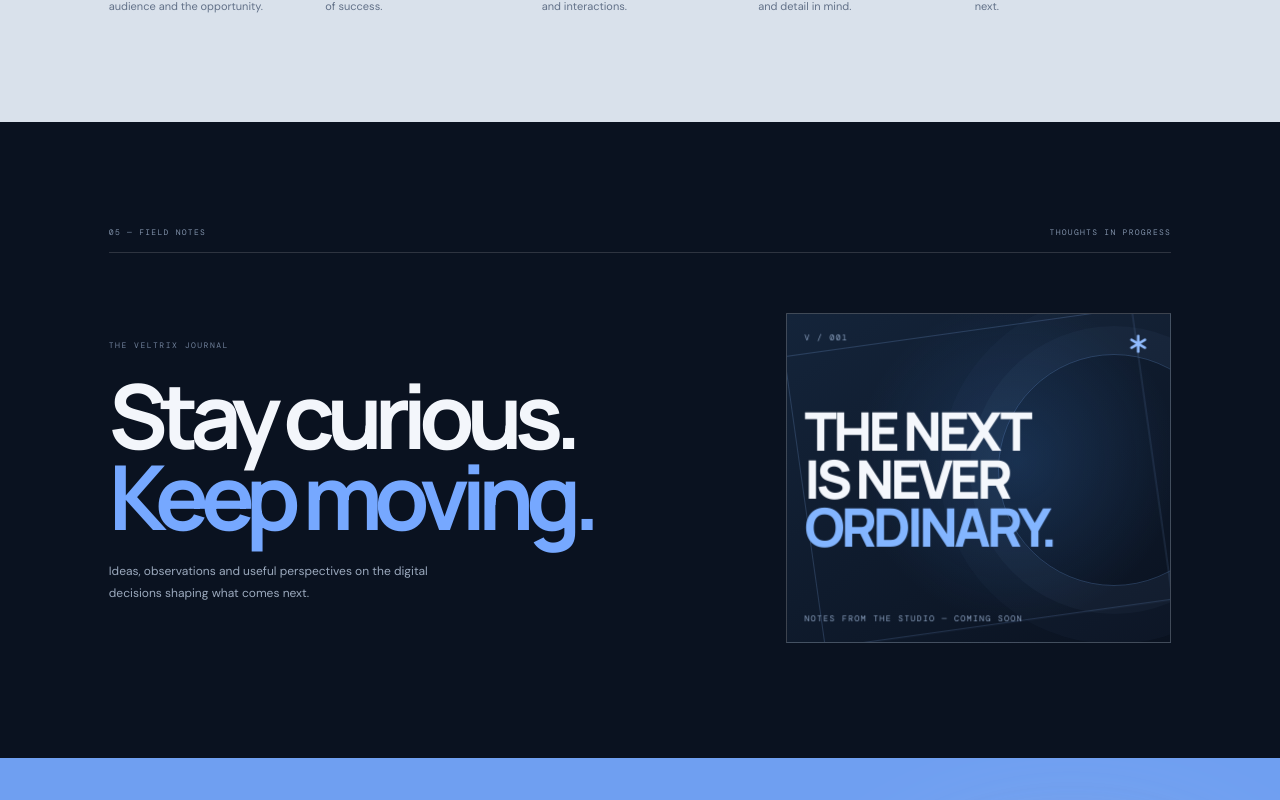
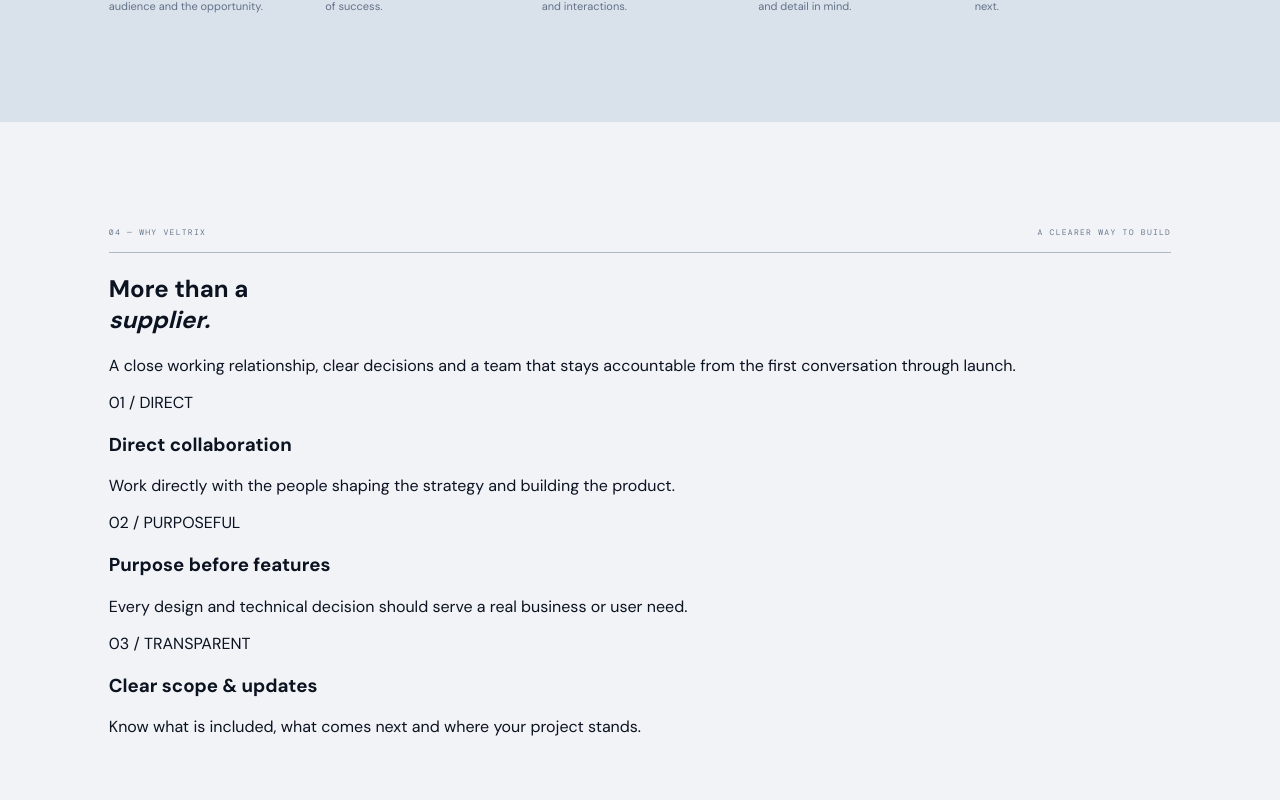
Before and after one commit to beshoy1402/veltrix, a Next.js app: page / in a window 1280 px wide. Shown: the part 4920-5720 px from the top of the page. Built offline with nearby package versions, Linux system fonts and the light colour scheme; no server answers; the database is empty.

Commit message:
Integrate VELTRIX trust, FAQ and journal sections

```diff
--- a/src/app/page.tsx
+++ b/src/app/page.tsx
@@ -2,6 +2,7 @@
 /* eslint-disable react/no-unescaped-entities */
 import {useState, useEffect, type FormEvent} from "react";
 import {ArrowDownRight,ArrowUpRight,ArrowRight,Globe2,Menu,X,Play,Check,Asterisk} from "lucide-react";
+import AgencySections from "./components/AgencySections";
 
 const services=[
  {n:"01",name:"Websites & digital experiences",desc:"Distinctive, high-performing websites that turn attention into action.",price:"30,000",tag:"WEBSITES · BRAND · EXPERIENCE"},
@@ -136,7 +137,7 @@ export default function Home(){
     <article><span>05</span><i/><h3>Deliver</h3><p>Test, launch and support what comes next.</p></article>
    </div>
   </section>
-  <section className="stormInsights stormSection" id="insights"><div className="stormSectionTop"><span>05 — FIELD NOTES</span><span>THOUGHTS IN PROGRESS</span></div><div className="stormInsightsBody"><div><span className="stormMiniLabel">THE VELTRIX JOURNAL</span><h2>Stay curious.<br/><em>Keep moving.</em></h2><p>Ideas, observations and useful perspectives on the digital decisions shaping what comes next.</p></div><div className="stormInsightCard"><span>V / 001</span><b>THE NEXT<br/>IS NEVER<br/><em>ORDINARY.</em></b><small>NOTES FROM THE STUDIO — COMING SOON</small><Asterisk size={30}/></div></div></section>
+  <AgencySections ar={ar}/>
   <section className="stormContact stormSection" id="contact"><div className="stormContactOrb"/><div className="stormSectionTop"><span>06 — YOUR MOVE</span><span>LET'S MAKE IT COUNT</span></div><div className="stormContactContent"><span className="stormMiniLabel">HAVE SOMETHING IN MIND?</span><h2>{ar?<>Let's make<br/><em>it matter.</em></>:<>Make your next<br/><em>move matter.</em></>}</h2><p>{ar?"أخبرنا عن فكرتك. سنساعدك في تحويلها إلى الخطوة التالية.":"Tell us what you're building, changing or imagining. We'll help you find the right next step."}</p><div className="stormContactActions"><button onClick={()=>setQuote(true)}>START A PROJECT <ArrowUpRight size={16}/></button><button className="stormSecondaryAction" onClick={()=>setBookingOpen(true)}>BOOK A DISCOVERY CALL <ArrowUpRight size={16}/></button></div><small>CAIRO, EGYPT · AVAILABLE WORLDWIDE</small></div></section>
   <footer className="stormFooter"><div className="stormFooterTop"><div><a className="stormLogo" href="#">VELTRIX<span>®</span></a><p>Digital experiences with intent.<br/>Built for what's next.</p></div><div className="stormFooterSignup"><b>THE VELTRIX LETTER</b><p>Occasional notes on digital, design and technology.</p><form onSubmit={subscribe}><input type="email" required placeholder="Your email address" value={newsletterEmail} onChange={e=>setNewsletterEmail(e.target.value)}/><button aria-label="Subscribe"><ArrowUpRight size={17}/></button></form><small>{newsletterState}</small></div><button className="stormFooterTalk" onClick={()=>setQuote(true)}>LET'S TALK <ArrowUpRight size={17}/></button></div><div className="stormFooterBottom"><span>© {new Date().getFullYear()} VELTRIX. ALL RIGHTS RESERVED.</span><span>CAIRO / EVERYWHERE</span><a href="/client">CLIENT PORTAL</a><a href="/admin">STUDIO ADMIN</a><a href="#" onClick={e=>{e.preventDefault();window.scrollTo({top:0,behavior:"smooth"})}}>BACK TO TOP ↑</a></div></footer>
   {preview&&<div className="overlay" role="dialog" aria-modal="true" onClick={()=>setPreview(null)}><div className="previewModal" onClick={e=>e.stopPropagation()}><div className="modalHead"><div><small>PROJECT CONCEPT</small><h3>{preview.name}</h3></div><button onClick={()=>setPreview(null)} aria-label="Close"><X/></button></div><div className={"previewCanvas "+preview.theme}><h2>{preview.name}</h2><p>{preview.desc}</p><small>INTERACTIVE STOREFRONT DEMO · FICTIONAL BRAND</small></div><p className="modalNote">{preview.desc} This is a fictional brand concept created to demonstrate what VELTRIX can build for local businesses.</p><a className="openStoreDemo" href={"/previews/"+preview.slug}>Explore the interactive storefront <ArrowUpRight size={16}/></a></div></div>}
```
